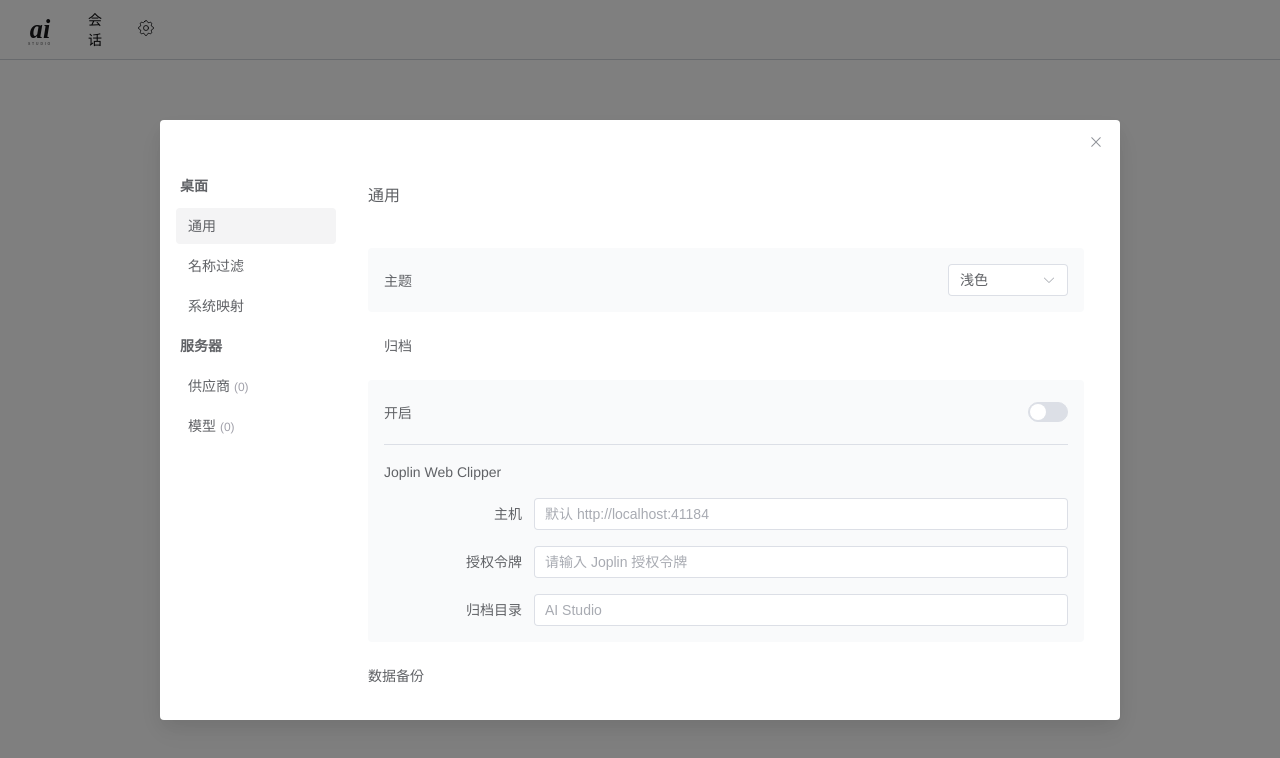
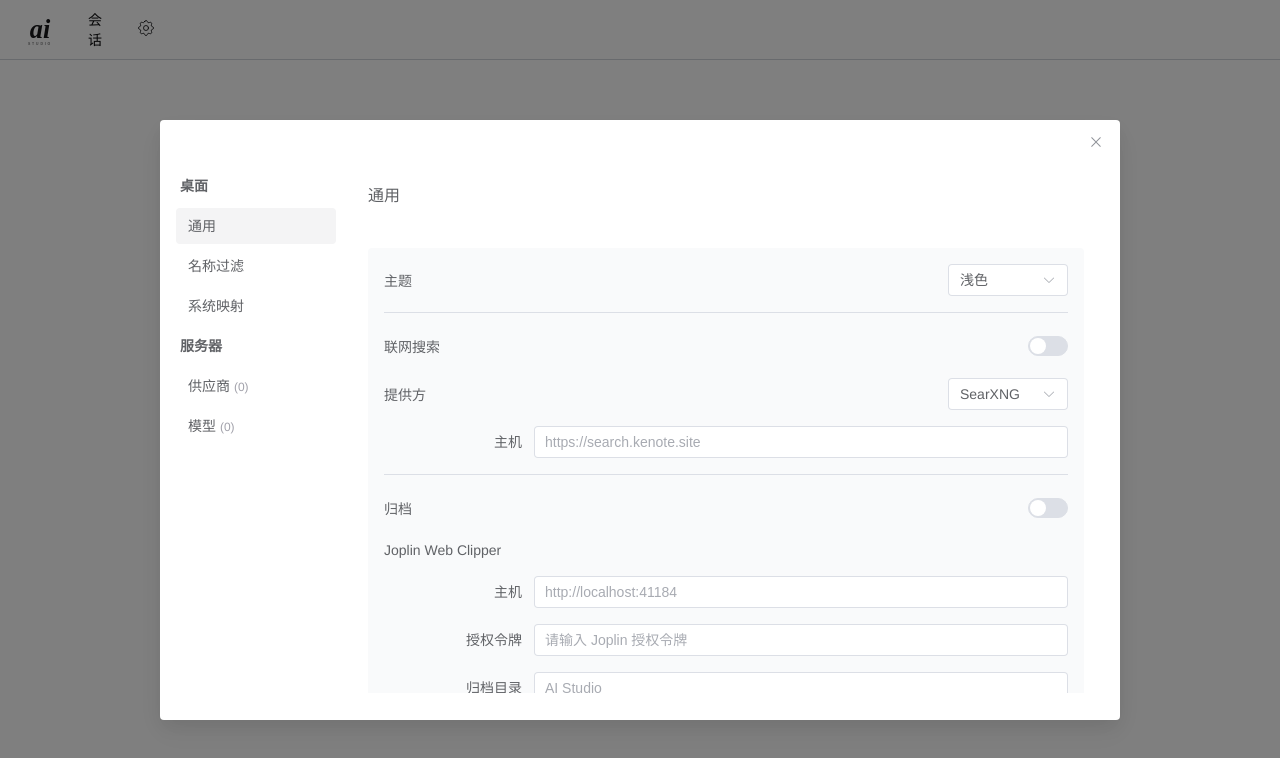
Before and after one commit to kenote/ai-studio-plus, a Vue app: page / in a window 1280 px wide. Both pictures are taken after a click on the element "配置". Shown: the top 758 px of the page. Built offline with nearby package versions, Linux system fonts and the light colour scheme; a web font is replaced by a local one.

Commit message:
add: net search

```diff
--- a/src/components/chat/ChatContent.vue
+++ b/src/components/chat/ChatContent.vue
@@ -24,6 +24,7 @@
             :createdAt="msg.createdAt!"
             :model-name="msg.modelFullName!"
             :is-thinking="isThinking === msg.id"
+            :open-search="openSearch"
           />
         </div>
       </div>
@@ -109,7 +110,13 @@ import { emitter, Events } from '@/utils/emitter'
 import { useChatStream } from '@/composables/useChatStream'
 import { set, last } from 'lodash'
 import { useRouter } from 'vue-router'
-import { loadImage, getInputContent, getRequestConfig, type ImageFile } from '@/utils/message'
+import {
+  loadImage,
+  getInputContent,
+  getRequestConfig,
+  getSearchContent,
+  type ImageFile,
+} from '@/utils/message'
 import { ElMessage } from 'element-plus'
 import MessageDelta from './MessageDelta.vue'
 import { getChatName } from '@/db/chat'
@@ -132,6 +139,7 @@ const imageList = ref<ImageFile[]>([])
 const stream = ref<boolean>(true)
 const isThinking = ref<number>(0)
 const chatName = ref('')
+const openSearch = ref<boolean>(true)
 
 const UPDATE_INTERVAL = 1500 // 每 300ms 存一次盘
 
@@ -180,6 +188,8 @@ const sendMessage = async (id?: number) => {
   try {
     let assistantId = id
     const msgs = id ? messages.value.slice(0, -1) : messages.value
+    // 联网搜索
+    await getSearchContent(msgs, openSearch.value)
     // 获取请求参数
     const options = await getRequestConfig(selectedModelId.value!, msgs, stream.value)
     console.log(options)
@@ -292,6 +302,8 @@ const updateMessage = async (
  * 加载聊天信息
  */
 const loadMessages = async () => {
+  const config = await db.config.get(1)
+  openSearch.value = config?.search?.open || false
   chatName.value = (await getChatName(props.chat!))!
   if (!props.chat?.id) {
     selectedModelId.value = modelGroups.value[0]?.models[0]?.id
@@ -337,7 +349,6 @@ const onModelChange = async (modelId: number) => {
 watch(
   () => props.chat?.id,
   (value: number | undefined, oldValue: number | undefined) => {
-    console.log()
     if (value === oldValue) return
     loadMessages()
   },
@@ -358,6 +369,7 @@ onMounted(async () => {
     loadMessages()
   })
   scrollToBottom()
+  console.log(import.meta.env)
 })
 </script>
 
--- a/src/components/chat/MessageDelta.vue
+++ b/src/components/chat/MessageDelta.vue
@@ -11,7 +11,7 @@
       color="#969696"
     />
     <div class="text-xs text-zinc-400 mb-4">{{ modelName }} · {{ formatDate(createdAt) }}</div>
-
+    <div v-if="isThinking && openSearch" class="mb-2 text-sm text-coolgray">正在联网搜索...</div>
     <div class="markdown-body" v-html="renderMarkdown(content)"></div>
   </div>
   <div v-else-if="type === 'user'" class="flex-row-reverse rounded-lg px-4 py-2 text-sm">
@@ -52,6 +52,7 @@ const props = withDefaults(
     createdAt: number
     modelName?: string
     isThinking?: boolean
+    openSearch?: boolean
   }>(),
   {
     modelName: '',
@@ -84,6 +85,7 @@ const readContent = (value: string | ImageContent | ContentItem[]) => {
         imageList.value.push(item.image_url.url)
       } else if (item.type === 'text') {
         contentText.value += item.text
+        break
       }
     }
   } else if (value.type === 'image_url') {
--- a/src/components/settings/GeneralSettings.vue
+++ b/src/components/settings/GeneralSettings.vue
@@ -22,12 +22,67 @@
           </el-select>
         </el-form-item>
       </div>
-    </div>
+      <el-divider />
+      <div class="flex items-center gap-2 justify-between">
+        <span>联网搜索</span>
+        <el-form-item class="!mb-0 w-[40px]">
+          <el-switch
+            v-model="configForm.search!.open"
+            @change="handleSearchChange"
+            class="justify-end w-full"
+          />
+        </el-form-item>
+      </div>
+      <div class="flex items-center gap-2 justify-between">
+        <span>提供方</span>
+        <el-form-item class="!mb-0 w-[120px]">
+          <el-select
+            v-model="configForm.search!.type"
+            placeholder="请选择提供方"
+            @change="handleSearchChange"
+            class="justify-end w-full"
+          >
+            <el-option label="SearXNG" value="searxng" />
+            <el-option label="Tavily" value="tavily" />
+          </el-select>
+        </el-form-item>
+      </div>
+      <template v-if="configForm.search?.type === 'searxng'">
+        <el-form-item label="主机" label-width="150px">
+          <el-input
+            v-model="configForm.search!.searxng"
+            placeholder="https://search.kenote.site"
+            @blur="handleSearchChange"
+            class="justify-end w-full"
+          />
+        </el-form-item>
+      </template>
+      <template v-if="configForm.search?.type === 'tavily'">
+        <el-form-item label="主机" label-width="150px">
+          <el-input
+            v-model="configForm.search!.tavily.host"
+            placeholder="https://api.tavily.com"
+            @blur="handleSearchChange"
+            class="justify-end w-full"
+          />
+        </el-form-item>
+        <el-form-item label="API 密钥" label-width="150px">
+          <el-input
+            v-model="configForm.search!.tavily.token"
+            placeholder="请输入 API 密钥"
+            show-password
+            @blur="handleSearchChange"
+            class="justify-end w-full"
+          />
+        </el-form-item>
+      </template>
+      <!-- </div>
 
     <div class="text-sm font-medium pl-4">归档</div>
-    <div class="space-y-4 bg-coolgray-50 dark:bg-zinc-800 p-4 rounded">
+    <div class="space-y-4 bg-coolgray-50 dark:bg-zinc-800 p-4 rounded"> -->
+      <el-divider />
       <div class="flex items-center gap-2 justify-between">
-        <span>开启</span>
+        <span>归档</span>
         <el-form-item class="!mb-0 w-[40px]">
           <el-switch
             v-model="configForm.archive"
@@ -36,12 +91,11 @@
           />
         </el-form-item>
       </div>
-      <el-divider />
       <div class="text-sm font-medium">Joplin Web Clipper</div>
       <el-form-item label="主机" label-width="150px">
         <el-input
           v-model="configForm.joplin.host"
-          placeholder="默认 http://localhost:41184"
+          placeholder="http://localhost:41184"
           @blur="handleJoplinChange"
           class="justify-end w-full"
         />
@@ -123,6 +177,15 @@ const configForm = reactive<Config>({
     token: '',
     folder: '',
   },
+  search: {
+    open: false,
+    type: 'searxng',
+    searxng: '',
+    tavily: {
+      host: '',
+      token: '',
+    },
+  },
 })
 
 const initConfig = async () => {
@@ -131,9 +194,18 @@ const initConfig = async () => {
     configForm.theme = config.theme || 'light'
     configForm.archive = config.archive || false
     configForm.joplin = {
-      host: config.joplin?.host || '',
+      host: config.joplin?.host || import.meta.env.VITE_JOPLIN_HOST,
       token: config.joplin?.token || '',
-      folder: config.joplin?.folder || '',
+      folder: config.joplin?.folder || import.meta.env.VITE_JOPLIN_FOLDER,
+    }
+    configForm.search = {
+      open: config.search?.open || false,
+      type: config.search?.type || 'searxng',
+      searxng: config.search?.searxng || import.meta.env.VITE_SEARXNG_HOST,
+      tavily: {
+        host: config.search?.tavily.host || import.meta.env.VITE_TAVILY_HOST,
+        token: config.search?.tavily.token || import.meta.env.VITE_TAVILY_TOKEN,
+      },
     }
   } else {
     await db.config.put({
@@ -141,6 +213,12 @@ const initConfig = async () => {
       theme: 'light',
       archive: false,
       joplin: { host: '', token: '', folder: '' },
+      search: {
+        open: false,
+        type: 'searxng',
+        searxng: '',
+        tavily: { host: '', token: '' },
+      },
     })
   }
   applyTheme(configForm.theme)
@@ -160,12 +238,22 @@ const saveConfig = async () => {
     theme: configForm.theme,
     archive: configForm.archive,
     joplin: {
-      host: configForm.joplin.host,
+      host: configForm.joplin.host?.replace(/(\/)$/, ''),
       token: configForm.joplin.token,
       folder: configForm.joplin.folder,
     },
+    search: {
+      open: configForm.search?.open || false,
+      type: configForm.search?.type,
+      searxng: configForm.search?.searxng?.replace(/(\/)$/, ''),
+      tavily: {
+        host: configForm.search?.tavily.host?.replace(/(\/)$/, ''),
+        token: configForm.search?.tavily.token,
+      },
+    },
   }
   await db.config.put(data)
+  emitter.emit(Events.DATA_CHANGE)
 }
 
 const handleThemeChange = () => {
@@ -181,10 +269,20 @@ const handleJoplinChange = () => {
   saveConfig()
 }
 
+const handleSearchChange = () => {
+  saveConfig()
+}
+
 const resetConfig = () => {
   configForm.theme = 'light'
   configForm.archive = false
   configForm.joplin = { host: '', token: '', folder: '' }
+  configForm.search = {
+    open: false,
+    type: 'searxng',
+    searxng: '',
+    tavily: { host: '', token: '' },
+  }
   initConfig()
 }
 
--- /dev/null
+++ b/src/composables/useSearchContent.ts
@@ -0,0 +1,64 @@
+import { db } from '@/db'
+
+export interface TavilySearchResult {
+  title: string
+  url: string
+  content: string
+  score: number
+  published_date: string
+}
+
+export interface TavilySearchResponse {
+  query: string
+  follow_up_questions: string[]
+  answer: string
+  images: string[]
+  results: TavilySearchResult[]
+  api_duration: number
+}
+
+/**
+ * 联网搜索
+ * @param query
+ * @param maxResults
+ * @returns
+ */
+export async function useSearchContent(
+  query: string,
+  maxResults = 10,
+): Promise<TavilySearchResponse | null> {
+  const config = await db.config.get(1)
+  let response: Response | null = null
+  if (config?.search?.type === 'tavily') {
+    const { host, token } = config.search.tavily
+    if (!host) throw new Error(`请先配置 Tavily 主机`)
+    if (!token) throw new Error(`请先配置 Tavily API 私钥`)
+    response = await fetch(`${host}/search`, {
+      method: 'POST',
+      headers: {
+        'Content-Type': 'application/json',
+        Authorization: `Bearer ${token}`,
+      },
+      body: JSON.stringify({
+        query,
+        max_results: maxResults,
+      }),
+    })
+  } else if (config?.search?.type === 'searxng') {
+    const host = config.search.searxng
+    if (!host) throw new Error(`请先配置 SearXNG 主机`)
+    response = await fetch(`${host}/search`, {
+      method: 'POST',
+      headers: {
+        'Content-Type': 'application/x-www-form-urlencoded',
+      },
+      body: new URLSearchParams({
+        q: query,
+        format: 'json',
+      }),
+    })
+  }
+  if (!response) return null
+  if (!response.ok) throw new Error(`请求失败: ${response.status}`)
+  return response.json()
+}
--- a/src/types/config.d.ts
+++ b/src/types/config.d.ts
@@ -3,6 +3,16 @@ export declare interface Config {
   id?: number
   /** 主题 */
   theme: 'light' | 'dark' | 'auto'
+  /** 联网搜索 */
+  search?: {
+    open: boolean
+    type?: 'searxng' | 'tavily'
+    searxng?: string
+    tavily: {
+      host?: string
+      token?: string
+    }
+  }
   /** 开启归档 */
   archive: boolean
   /** Joplin 配置 */
--- a/src/utils/message.ts
+++ b/src/utils/message.ts
@@ -1,6 +1,7 @@
-import type { TextContent, ImageContent, AIRequest, Message } from '@/types/chat'
+import type { TextContent, ImageContent, AIRequest, Message, ContentItem } from '@/types/chat'
 import { getModelInfo } from '@/db/model'
-import { pick } from 'lodash'
+import { pick, last, set, isString, isArray } from 'lodash'
+import { useSearchContent } from '@/composables/useSearchContent'
 
 /**
  * 文件转 base64
@@ -130,3 +131,37 @@ export function formatDate(value: number) {
     second: '2-digit',
   })
 }
+
+/**
+ * 联网搜索用户消息
+ * @param msgs
+ * @param openSearch
+ * @returns
+ */
+export async function getSearchContent(msgs: Message[], openSearch: boolean = false) {
+  if (!openSearch) return []
+  const lsatContent = last(msgs)?.content
+  let query = ''
+  if (isString(lsatContent)) {
+    query = lsatContent
+  } else if (isArray(lsatContent)) {
+    query = lsatContent.find((v) => v.type === 'text')?.text ?? ''
+  }
+  const rks = await useSearchContent(query)
+  console.log(rks?.results.map((v) => v.content))
+  if (rks?.results && rks.results.length > 0) {
+    let tmpContent: ContentItem[] = []
+    if (isString(last(msgs)?.content)) {
+      tmpContent.push({ type: 'text', text: last(msgs)?.content as string })
+    }
+    tmpContent = tmpContent.concat(
+      rks.results.map((v) => ({
+        type: 'text',
+        text: v.content,
+      })),
+    )
+    console.log(tmpContent)
+    set(last(msgs)!, 'content', tmpContent)
+  }
+  return rks?.results
+}
```
Also changed, not shown: 2 other files (tests, documents, lock files or other folders).
